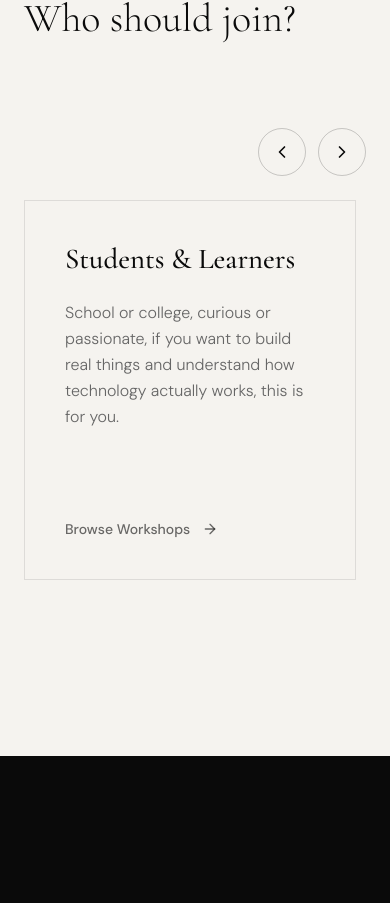
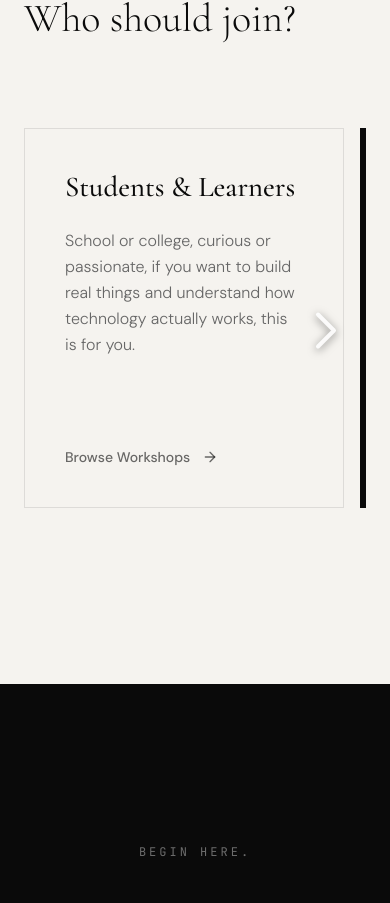
Before and after one commit to kaifashraf/pluginscience, a Next.js app: page / in a window 390 px wide. Shown: the part 4095-4998 px from the top of the page. Built offline with nearby package versions, Linux system fonts and the light colour scheme.

Commit message:
Update carousel arrow to match design

```diff
--- a/components/HomeAudienceCarousel.tsx
+++ b/components/HomeAudienceCarousel.tsx
@@ -41,21 +41,14 @@ export default function HomeAudienceCarousel() {
 
   return (
     <div className="relative">
-      {/* Mobile Navigation Arrows */}
-      <div className="md:hidden flex justify-end gap-3 mb-6">
-        <button
-          onClick={() => scroll('left')}
-          className="w-12 h-12 rounded-full border border-[#0A0A0A]/20 flex items-center justify-center bg-transparent hover:bg-black/5 transition-colors"
-          aria-label="Scroll left"
-        >
-          <ChevronLeft className="w-5 h-5 text-[#0A0A0A]" />
-        </button>
+      {/* Floating Right Arrow for Mobile */}
+      <div className="md:hidden absolute right-2 top-1/2 -translate-y-1/2 z-10 pointer-events-none">
         <button
           onClick={() => scroll('right')}
-          className="w-12 h-12 rounded-full border border-[#0A0A0A]/20 flex items-center justify-center bg-transparent hover:bg-black/5 transition-colors"
+          className="pointer-events-auto text-white/90 hover:text-white drop-shadow-[0_2px_4px_rgba(0,0,0,0.5)] transition-colors"
           aria-label="Scroll right"
         >
-          <ChevronRight className="w-5 h-5 text-[#0A0A0A]" />
+          <ChevronRight className="w-16 h-16" strokeWidth={1.5} />
         </button>
       </div>
 
@@ -66,7 +59,7 @@ export default function HomeAudienceCarousel() {
         {tiles.map((tile, i) => (
           <div
             key={i}
-            className={`${tile.bg} p-10 md:p-14 flex flex-col justify-between min-h-[380px] md:min-h-[400px] group cursor-pointer w-[85vw] md:w-auto shrink-0 snap-center border border-[#0A0A0A]/10 md:border-0`}
+            className={`${tile.bg} p-10 md:p-14 flex flex-col justify-between min-h-[380px] md:min-h-[400px] group cursor-pointer w-[82vw] md:w-auto shrink-0 snap-center border border-[#0A0A0A]/10 md:border-0`}
           >
             <div>
               <h3 className={`font-display font-medium mb-6 leading-tight ${tile.dark ? 'text-white' : 'text-[#0A0A0A]'}`}
```
